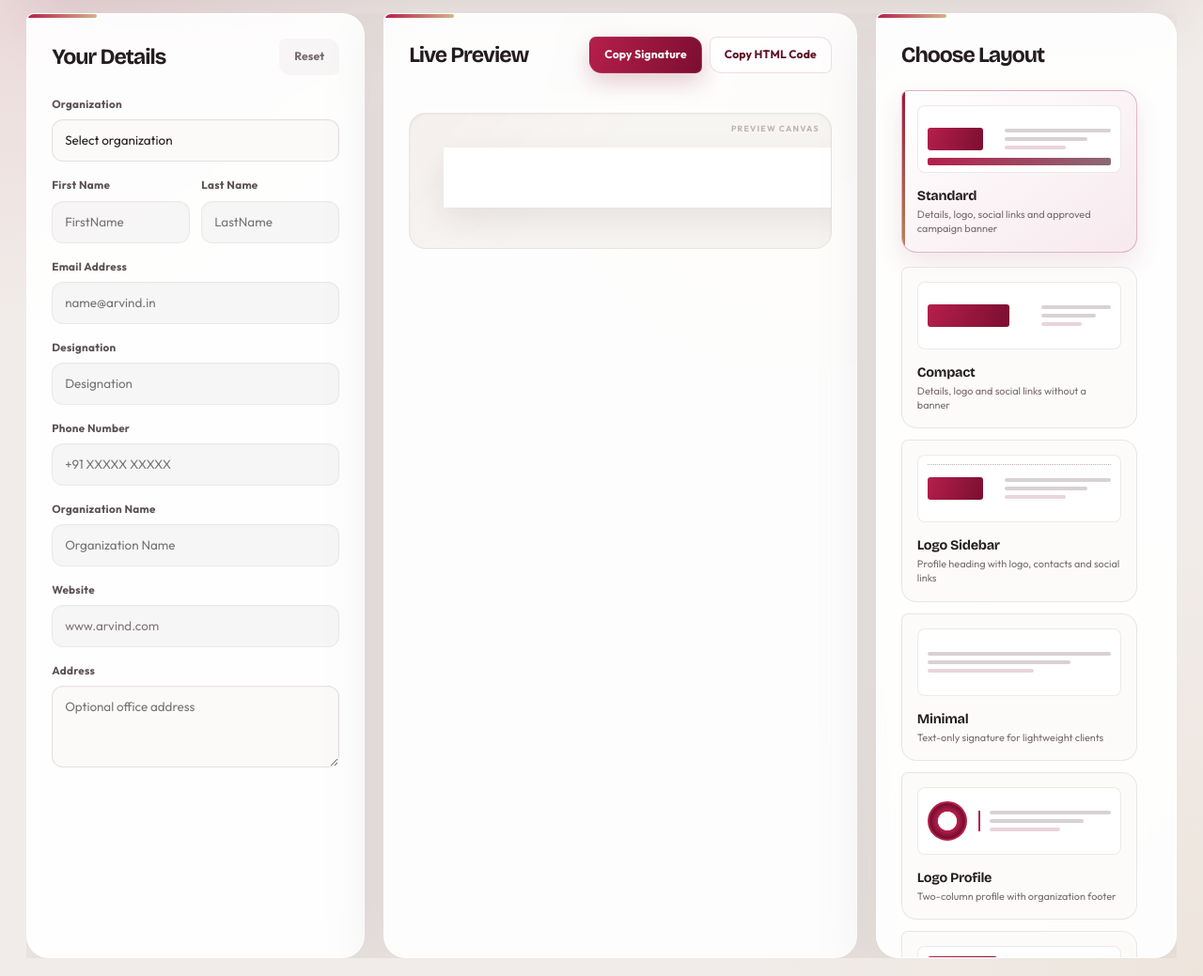
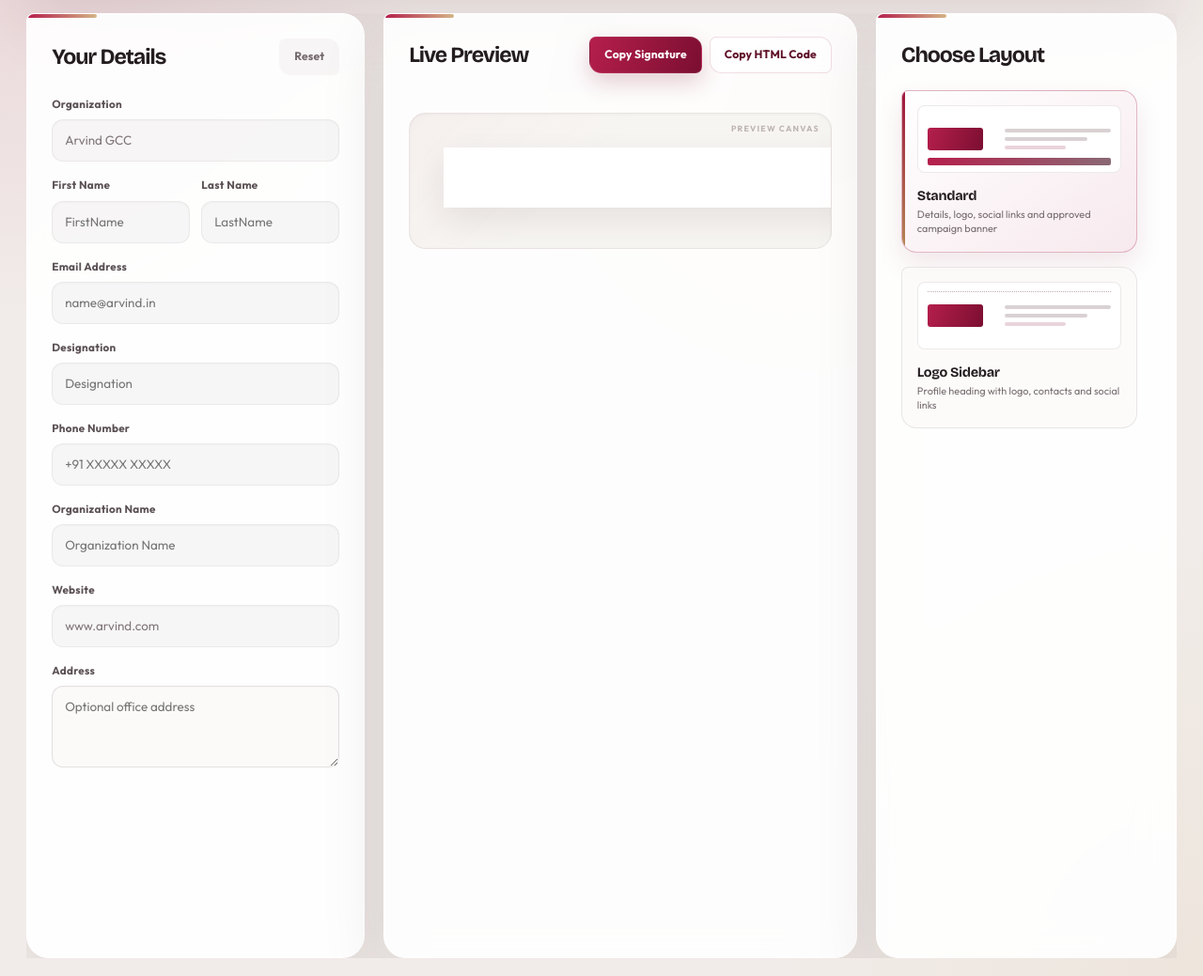
Before and after one commit to arvind-automation/OutlookSignature, a Flask app: page /generator in a window 1280 px wide. Shown: the part 122-1161 px from the top of the page at 94% size. Run offline with Flask 3, Linux system fonts and the light colour scheme; the visitor is signed in with stand-in values (Sample User, id 1); tables that the repository leaves empty hold one stand-in row (values such as "Sample post"); parts of the project's set-up code (start-up, migrations or seed data) failed here and were passed over.

Commit message:
Final 2 Signature Updated

```diff
--- a/app/config.py
+++ b/app/config.py
@@ -37,11 +37,7 @@ class Config:
     ALLOWED_TEMPLATES = frozenset(
         {
             "standard",
-            "compact",
-            "minimal",
-            "logo-header",
             "logo-sidebar",
-            "logo-profile",
         }
     )
     APP_BASE_URL = (os.getenv("APP_BASE_URL") or "http://localhost:5000").rstrip("/")
--- a/app/routes/api_routes.py
+++ b/app/routes/api_routes.py
@@ -8,6 +8,12 @@ from app.models import Organization, SavedSignature
 from app.signatures import DEFAULT_FORM, build_signature_html, assets_from_org
 
 api_bp = Blueprint("api", __name__, url_prefix="/api")
+LOCKED_ORGANIZATION_SLUG = "arvind-gcc"
+
+
+def _locked_organization():
+    """Return the sole active organization without trusting client input."""
+    return Organization.query.filter_by(slug=LOCKED_ORGANIZATION_SLUG).first()
 
 
 def _request_public_asset_origin(candidate: str = "") -> str:
@@ -41,7 +47,7 @@ def list_organizations():
     user, err = _require_api_user()
     if err:
         return err
-    orgs = Organization.query.order_by(Organization.id.asc()).all()
+    orgs = Organization.query.filter_by(slug=LOCKED_ORGANIZATION_SLUG).all()
     return jsonify({"organizations": [o.to_dict() for o in orgs]})
 
 
@@ -52,7 +58,8 @@ def preview():
         return err
 
     payload = request.get_json(silent=True) or {}
-    form = payload.get("form") or {}
+    form = dict(payload.get("form") or {})
+    form["company"] = LOCKED_ORGANIZATION_SLUG
     template_id = (payload.get("templateId") or "standard").strip()
     if template_id not in current_app.config["ALLOWED_TEMPLATES"]:
         template_id = "standard"
@@ -61,8 +68,8 @@ def preview():
     # client state supplied with the preview request.
     team = _session_team(user)
 
-    company = (form.get("company") or "").strip()
-    org = Organization.query.filter_by(slug=company).first() if company else None
+    company = LOCKED_ORGANIZATION_SLUG
+    org = _locked_organization()
 
     if not org:
         return jsonify(
@@ -128,9 +135,9 @@ def get_signature():
             defaults["lastName"] = user.last_name
         return jsonify({"form": defaults, "isDefault": True, "team": _session_team(user)})
 
-    return jsonify(
-        {"form": saved.to_form_dict(), "isDefault": False, "team": _session_team(user)}
-    )
+    form = saved.to_form_dict()
+    form["company"] = LOCKED_ORGANIZATION_SLUG
+    return jsonify({"form": form, "isDefault": False, "team": _session_team(user)})
 
 
 @api_bp.post("/signature")
@@ -140,13 +147,14 @@ def save_signature():
         return err
 
     payload = request.get_json(silent=True) or {}
-    form = payload.get("form") or {}
+    form = dict(payload.get("form") or {})
+    form["company"] = LOCKED_ORGANIZATION_SLUG
     template_id = (payload.get("templateId") or form.get("templateId") or "standard").strip()
     if template_id not in current_app.config["ALLOWED_TEMPLATES"]:
         template_id = "standard"
 
-    company = (form.get("company") or "").strip()
-    org = Organization.query.filter_by(slug=company).first() if company else None
+    company = LOCKED_ORGANIZATION_SLUG
+    org = _locked_organization()
 
     saved = SavedSignature.query.filter_by(user_id=user.id).first()
     if saved is None:
--- a/app/routes/generator_routes.py
+++ b/app/routes/generator_routes.py
@@ -4,6 +4,9 @@ from app.auth import current_user, is_admin
 from app.config import Config
 from app.models import Organization
 from app.signatures import DEFAULT_FORM, TEMPLATES
+
+
+LOCKED_ORGANIZATION_SLUG = "arvind-gcc"
 
 generator_bp = Blueprint("generator", __name__)
 
@@ -19,7 +22,7 @@ def generator():
         return redirect(url_for("auth.team"))
 
     session["team"] = team
-    orgs = Organization.query.order_by(Organization.id.asc()).all()
+    orgs = Organization.query.filter_by(slug=LOCKED_ORGANIZATION_SLUG).all()
     team_label = Config.TEAM_LABELS.get(team, team)
     profile_prefill = session.get("profile_prefill") or {}
 
--- a/app/signatures.py
+++ b/app/signatures.py
@@ -29,14 +29,18 @@ TEMPLATES = [
         "description": "Details, logo, social links and approved campaign banner",
     },
     {
+        "id": "logo-sidebar",
+        "name": "Logo Sidebar",
+        "description": "Profile heading with logo, contacts and social links",
+    },
+]
+
+# Retained for future reactivation; intentionally excluded from the active UI/API catalog.
+ARCHIVED_TEMPLATES = [
+    {
         "id": "compact",
         "name": "Compact",
         "description": "Details, logo and social links without a banner",
-    },
-    {
-        "id": "logo-sidebar",
-        "name": "Logo Sidebar",
-        "description": "Profile heading with logo, contacts and social links",
     },
     {
         "id": "minimal",
@@ -56,13 +60,13 @@ TEMPLATES = [
 ]
 
 DEFAULT_FORM = {
-    "company": "arvind-limited",
+    "company": "arvind-gcc",
     "firstName": "",
     "lastName": "",
     "email": "",
     "designation": "",
     "phone": "",
-    "organization": "Arvind Limited",
+    "organization": "Arvind GCC",
     "website": "www.arvind.com",
     "address": "",
     "managerFirstName": "",
@@ -515,8 +519,8 @@ def social_row(socials: list[dict], *, indent: int = 0, tagline: str = "") -> st
         return ""
     tagline_cell = (
         f'<td width="100%" style="width:100%;padding:0 8px 0 12px;vertical-align:middle;'
-        'font-family:Georgia,serif;font-size:11px;line-height:15px;font-weight:700;'
-        f'font-style:italic;text-align:center;color:{BRAND["maroon"]};white-space:normal;">'
+        'font-family:Arial,Helvetica,sans-serif;font-size:11px;line-height:15px;font-weight:700;'
+        f'text-align:center;color:{BRAND["maroon"]};white-space:normal;">'
         f'{escape_html(tagline)}</td>'
         if tagline
         else ""
--- a/app/static/js/generator.js
+++ b/app/static/js/generator.js
@@ -1,5 +1,7 @@
 (function () {
   "use strict";
+
+  var LOCKED_COMPANY = "arvind-gcc";
 
   var MANAGER_L1_KEYS = [
     "managerFirstName",
@@ -13,13 +15,13 @@
   ];
 
   var DEFAULT_FORM = {
-    company: "arvind-limited",
+    company: LOCKED_COMPANY,
     firstName: "",
     lastName: "",
     email: "",
     designation: "",
     phone: "",
-    organization: "Arvind Limited",
+    organization: "Arvind GCC",
     website: "www.arvind.com",
     address: "",
     managerFirstName: "",
@@ -162,6 +164,9 @@
         values[k] = "";
       });
     }
+    // Organization selection is intentionally locked to Arvind GCC. Keep this
+    // assignment here so even modified browser controls cannot change the API payload.
+    values.company = LOCKED_COMPANY;
     return values;
   }
 
@@ -181,7 +186,7 @@
         fields[key].readOnly = true;
       }
     });
-    if (fields.company) fields.company.disabled = false;
+    if (fields.company) fields.company.disabled = true;
     if (fields.address) fields.address.disabled = false;
   }
 
@@ -298,7 +303,10 @@
         var form = data.isDefault
           ? baseFormDefaults()
           : applyPrefillToEmpty(savedForm || baseFormDefaults());
-        var defaultOrg = state.orgsBySlug[form.company] || {};
+        form.company = LOCKED_COMPANY;
+        var defaultOrg = state.orgsBySlug[LOCKED_COMPANY] || {};
+        form.organization = defaultOrg.organization || DEFAULT_FORM.organization;
+        form.website = defaultOrg.website || DEFAULT_FORM.website;
         var hasSavedAddress = !!(savedForm.address || "").trim();
         if (defaultOrg.defaultAddress && (data.isDefault || !hasSavedAddress)) {
           form.address = defaultOrg.defaultAddress;
@@ -315,19 +323,6 @@
         renderTemplateSelection();
         return renderPreview();
       });
-  }
-
-  function handleCompanyChange() {
-    var slug = fields.company.value;
-    var org = state.orgsBySlug[slug];
-    if (org) {
-      fields.organization.value = org.organization;
-      fields.website.value = org.website || "";
-      fields.address.value = org.defaultAddress || "";
-    }
-    lockReadOnlyFields();
-    renderPreview();
-    scheduleSave();
   }
 
   function fallbackCopy(text) {
@@ -504,7 +499,6 @@
       fields[key].addEventListener("input", onFormInput);
       fields[key].addEventListener("change", onFormInput);
     });
-    fields.company.addEventListener("change", handleCompanyChange);
     if (els.addManagerL2Btn) {
       els.addManagerL2Btn.addEventListener("click", handleAddManagerL2);
     }
--- a/app/templates/generator.html
+++ b/app/templates/generator.html
@@ -35,11 +35,8 @@
       <form id="signature-form" autocomplete="off">
         <div class="field">
           <label for="company">Organization</label>
-          <select id="company" name="company" required>
-            <option value="">Select organization</option>
-            {% for org in organizations %}
-            <option value="{{ org.slug }}">{{ org.label }}</option>
-            {% endfor %}
+          <select id="company" name="company" required disabled>
+            <option value="arvind-gcc" selected>Arvind GCC</option>
           </select>
         </div>
 
```
